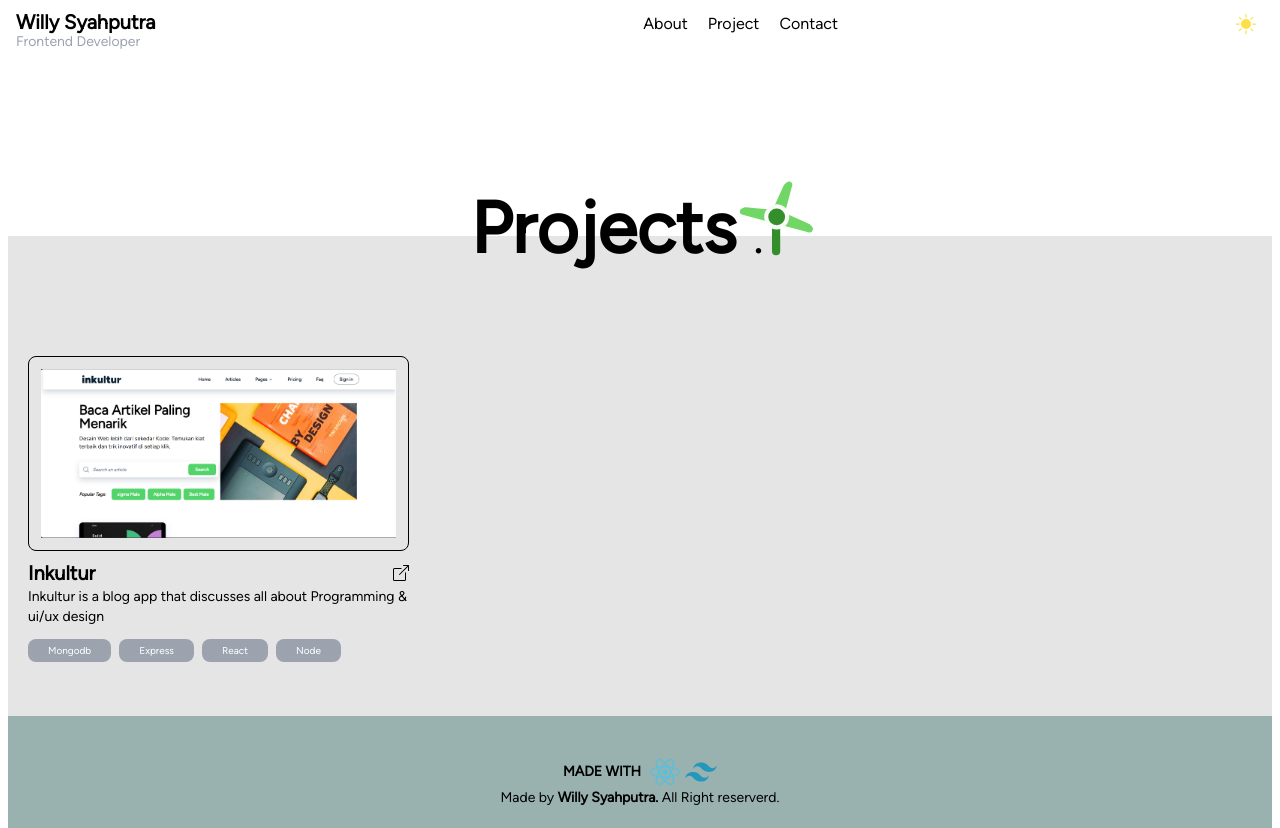
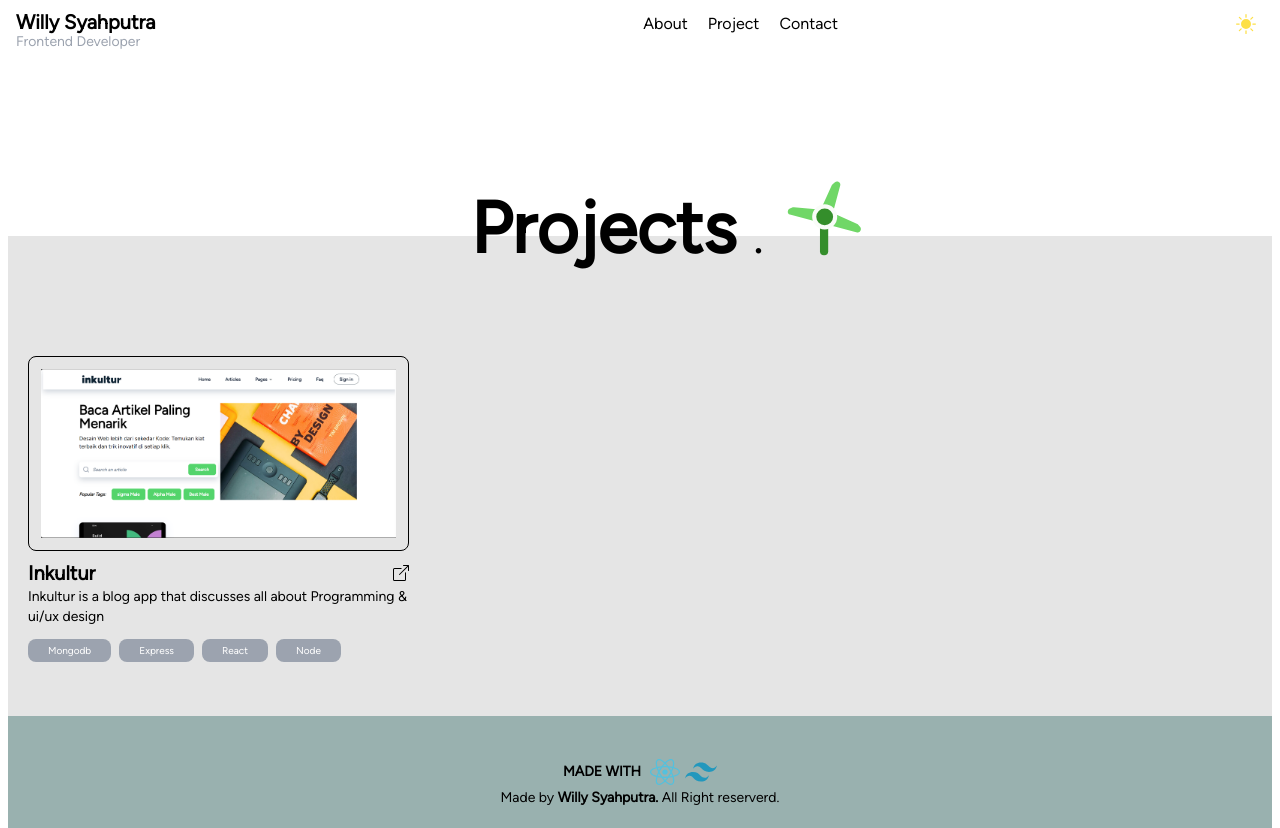
Before and after one commit to Codewithwil07/my-portofolio, a React (Vite) app: page /project in a window 1280 px wide. Built offline with nearby package versions, Linux system fonts and the light colour scheme.

Commit message:
Heder change

```diff
--- a/src/components/fragment/HeaderPage.jsx
+++ b/src/components/fragment/HeaderPage.jsx
@@ -39,7 +39,7 @@ const ProjectsHeader = () => {
                 Projects <span className='text-4xl'>.</span>
             </h1>
             <svg
-                className='relative right-12 top-1'
+                className='relative top-1'
                 width='100'
                 viewBox='0 0 117 116'
                 fill='none'
```
